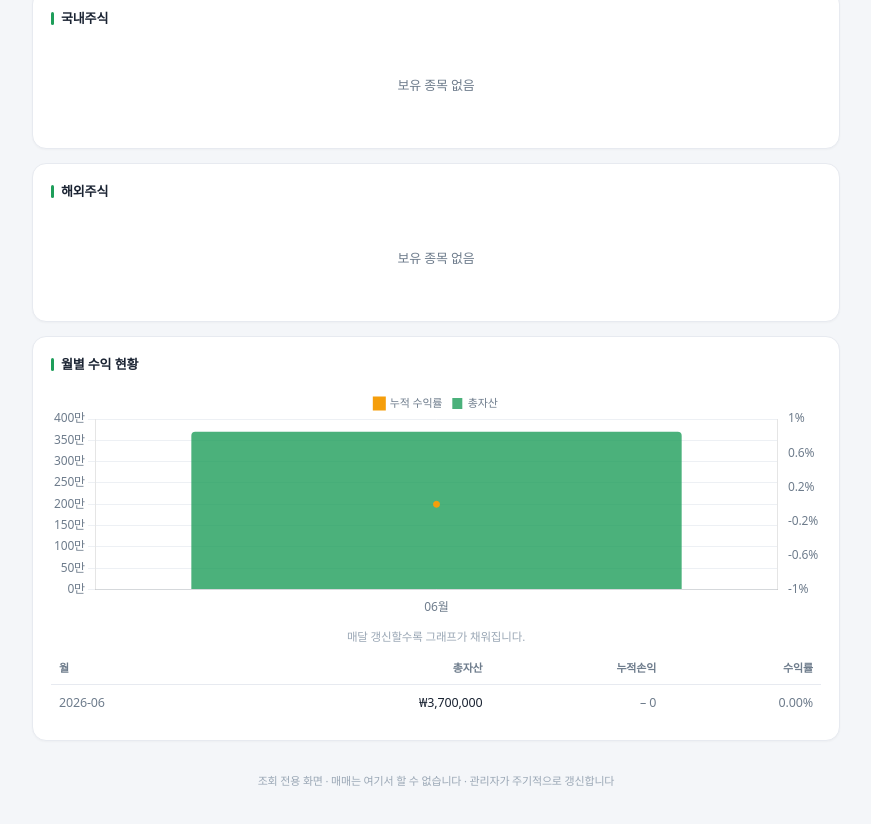
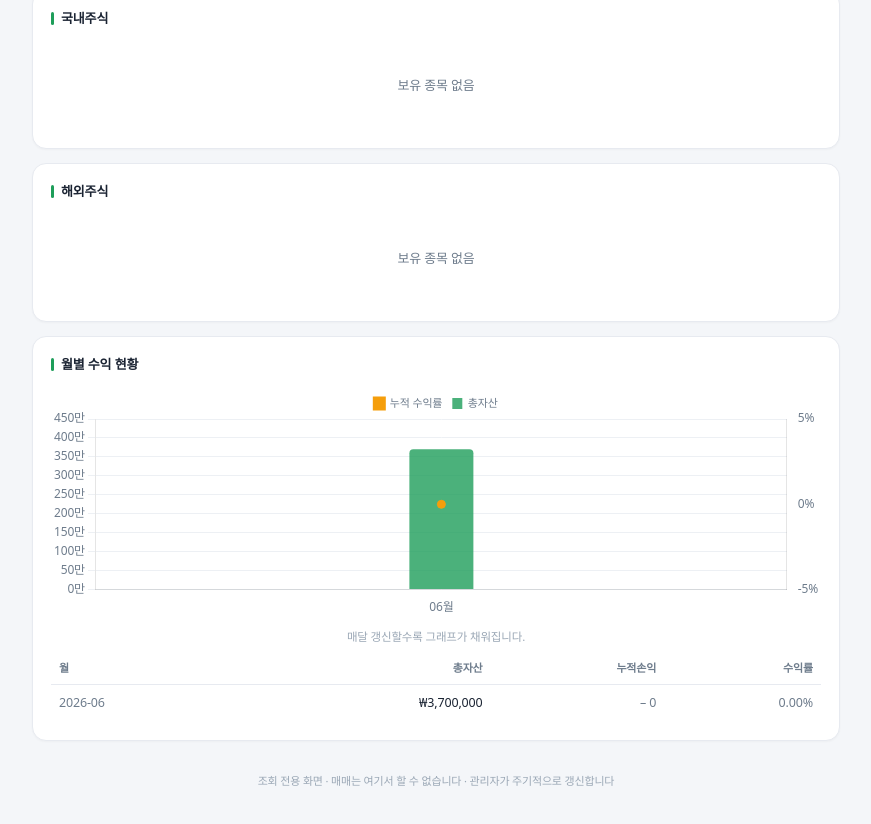
Before and after one commit to dlvto6565-png/moim-account, a plain HTML site: page index.html in a window 1280 px wide. Shown: the part 665-1489 px from the top of the page, without its empty margins (204-1075 px from the left). Drawn offline with nearby package versions, Linux system fonts and the light colour scheme; a web font is replaced by a local one.

Commit message:
Add files via upload

```diff
--- a/index.html
+++ b/index.html
@@ -308,19 +308,24 @@ function initCharts(d){
   // 월별: 총자산(막대) + 누적수익률(선)
   const hist=d.history||[];
   if(hist.length){
+    const rates=hist.map(m=>m.pl_rate);
+    const rMax=Math.max(5, Math.ceil(Math.max(...rates.map(Math.abs))*1.3));  // 0 중심 대칭 눈금
+    const assetMax=Math.max(...hist.map(m=>m.net_asset));
     new Chart(document.getElementById("monthly"),{
       data:{labels:hist.map(m=>m.ym.slice(5)+"월"),
         datasets:[
           {type:"bar", label:"총자산", data:hist.map(m=>m.net_asset), yAxisID:"y",
-            backgroundColor:"rgba(30,158,90,.8)", borderRadius:4, order:2},
-          {type:"line", label:"누적 수익률", data:hist.map(m=>m.pl_rate), yAxisID:"y1",
-            borderColor:"#F59E0B", backgroundColor:"#F59E0B", tension:.3, pointRadius:3, order:1}
+            backgroundColor:"rgba(30,158,90,.8)", borderRadius:4, order:2,
+            maxBarThickness:64, categoryPercentage:0.6, barPercentage:0.8},
+          {type:"line", label:"누적 수익률", data:rates, yAxisID:"y1",
+            borderColor:"#F59E0B", backgroundColor:"#F59E0B", tension:.3, pointRadius:4, order:1}
         ]},
       options:{responsive:true, maintainAspectRatio:false,
         plugins:{legend:{position:"top", labels:{boxWidth:10, font:{size:11}}}},
         scales:{
-          y:{position:"left", ticks:{callback:v=>(v/10000).toFixed(0)+"만"}, grid:{color:"#EDF0F4"}},
-          y1:{position:"right", ticks:{callback:v=>v+"%"}, grid:{display:false}},
+          y:{position:"left", beginAtZero:true, suggestedMax:assetMax*1.15,
+            ticks:{callback:v=>(v/10000).toFixed(0)+"만"}, grid:{color:"#EDF0F4"}},
+          y1:{position:"right", min:-rMax, max:rMax, ticks:{stepSize:rMax, callback:v=>v+"%"}, grid:{display:false}},
           x:{grid:{display:false}}}}
     });
   }
```
